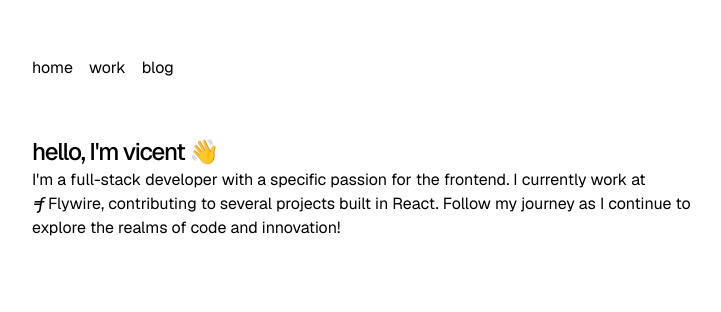
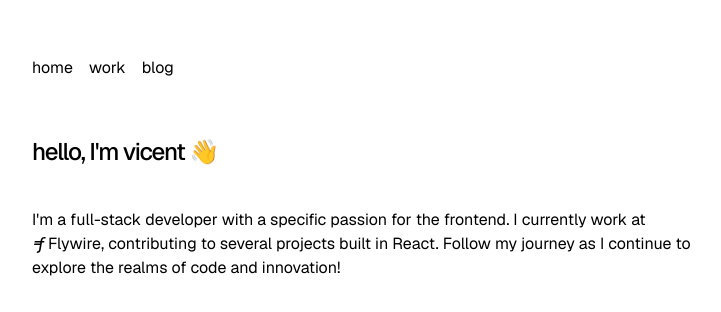
Before and after one commit to vigosan/portfolio, a Next.js app: page / in a window 1280 px wide. Shown: the top 312 px of the page, without its empty margins (272-993 px from the left). Built offline with nearby package versions, Linux system fonts and the light colour scheme.

Commit message:
add some space

```diff
--- a/src/app/page.tsx
+++ b/src/app/page.tsx
@@ -2,7 +2,7 @@ import Image from 'next/image';
 
 export default function Home() {
   return (
-    <section>
+    <section className='flex flex-col gap-10'>
       <h1 className="text-2xl font-medium tracking-tighter">
         hello, I&apos;m vicent 👋
       </h1>
```
